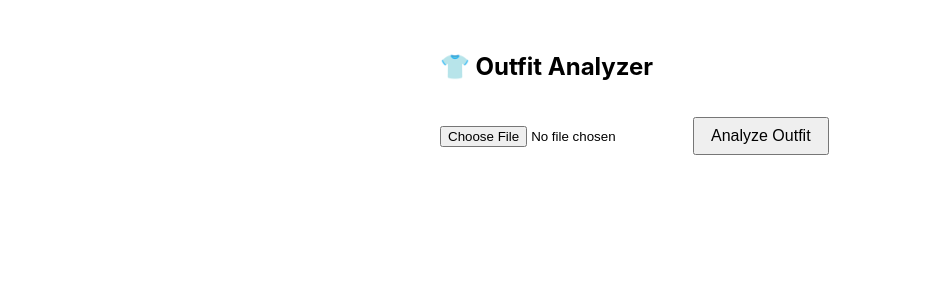
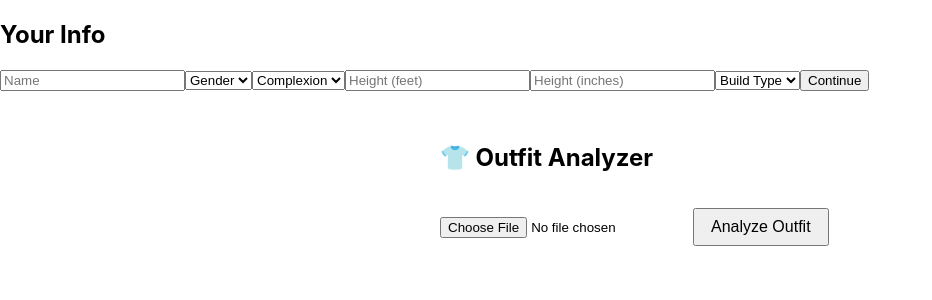
Before and after one commit to RounakAmre/outfit-gen, a React (Create React App) app: page / in a window 1280 px wide. Shown: the top 300 px of the page, without its empty margins (0-932 px from the left). Built offline with nearby package versions, Linux system fonts and the light colour scheme.

Commit message:
Update UI for preset/context input and backend analysis

```diff
--- a/src/App.js
+++ b/src/App.js
@@ -1,10 +1,87 @@
-import React from 'react';
+import React, { useState } from 'react';
 import ImageUpload from './components/ImageUpload';
 
 function App() {
+  const [presetOpen, setPresetOpen] = useState(true);
+  const [preAnalyzeOpen, setPreAnalyzeOpen] = useState(false);
+
+  const [presetData, setPresetData] = useState({
+    name: '', gender: '', complexion: '', heightFeet: '', heightInches: '', buildType: ''
+  });
+
+  const [analyzeContext, setAnalyzeContext] = useState({
+    occasion: '', weather: '', temperature: ''
+  });
+
   return (
     <div className="App">
-      <ImageUpload />
+      {presetOpen && (
+        <div className="popup">
+          <div className="popup-content">
+            <h2>Your Info</h2>
+            <input placeholder="Name" onChange={e => setPresetData({ ...presetData, name: e.target.value })} />
+            <select onChange={e => setPresetData({ ...presetData, gender: e.target.value })}>
+              <option value="">Gender</option>
+              <option>Male</option>
+              <option>Female</option>
+              <option>Other</option>
+            </select>
+            <select onChange={e => setPresetData({ ...presetData, complexion: e.target.value })}>
+              <option value="">Complexion</option>
+              <option>Fair</option>
+              <option>Medium</option>
+              <option>Olive</option>
+              <option>Dark</option>
+            </select>
+            <input placeholder="Height (feet)" onChange={e => setPresetData({ ...presetData, heightFeet: e.target.value })} />
+            <input placeholder="Height (inches)" onChange={e => setPresetData({ ...presetData, heightInches: e.target.value })} />
+            <select onChange={e => setPresetData({ ...presetData, buildType: e.target.value })}>
+              <option value="">Build Type</option>
+              <option>Slim</option>
+              <option>Athletic</option>
+              <option>Average</option>
+              <option>Heavyset</option>
+            </select>
+            <button onClick={() => setPresetOpen(false)}>Continue</button>
+          </div>
+        </div>
+      )}
+
+      {preAnalyzeOpen && (
+        <div className="popup">
+          <div className="popup-content">
+            <h2>Context Info</h2>
+            <select onChange={e => setAnalyzeContext({ ...analyzeContext, occasion: e.target.value })}>
+              <option value="">Occasion</option>
+              <option>Casual</option>
+              <option>Work</option>
+              <option>Formal</option>
+              <option>Party</option>
+            </select>
+            <select onChange={e => setAnalyzeContext({ ...analyzeContext, weather: e.target.value })}>
+              <option value="">Weather</option>
+              <option>Sunny</option>
+              <option>Rainy</option>
+              <option>Cloudy</option>
+              <option>Snowy</option>
+            </select>
+            <select onChange={e => setAnalyzeContext({ ...analyzeContext, temperature: e.target.value })}>
+              <option value="">Temperature (optional)</option>
+              <option>Hot</option>
+              <option>Warm</option>
+              <option>Cool</option>
+              <option>Freezing</option>
+            </select>
+            <button onClick={() => setPreAnalyzeOpen(false)}>Analyze</button>
+          </div>
+        </div>
+      )}
+
+      <ImageUpload
+        presetData={presetData}
+        analyzeContext={analyzeContext}
+        openPreAnalyzePopup={() => setPreAnalyzeOpen(true)}
+      />
     </div>
   );
 }
```
